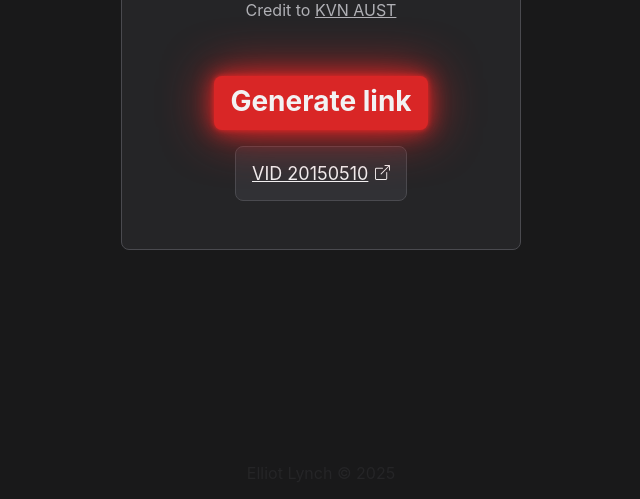
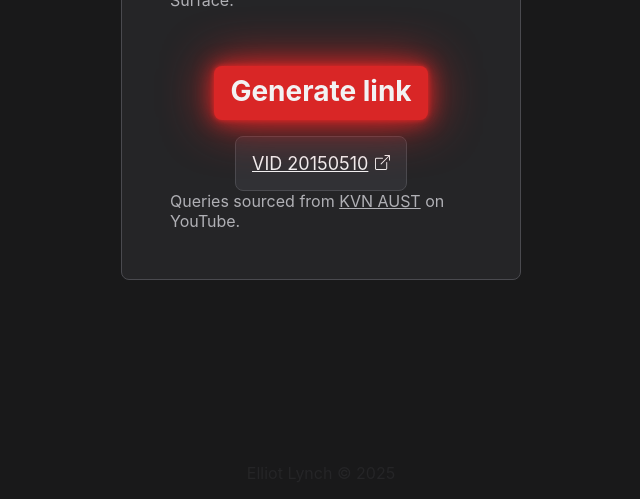
Before and after one commit to Elliot-Akande/noviewtube, a plain HTML site: page index.html in a window 1280 px wide. Shown: the part 301-800 px from the top of the page, without its empty margins (319-959 px from the left). Drawn offline with Linux system fonts and the light colour scheme.

Commit message:
feat: tagline

```diff
--- a/index.html
+++ b/index.html
@@ -3,18 +3,22 @@
   <head>
     <meta charset="UTF-8" />
     <meta name="viewport" content="width=device-width, initial-scale=1.0" />
+    <script src="bundle.js" defer></script>
     <title>NoViewTube</title>
   </head>
   <body>
     <main>
       <div class="container">
         <h1>NoViewTube</h1>
-        <p>Credit to <a href="https://www.youtube.com/@KVNAUST">KVN AUST</a></p>
+        <p class="tagline">Beyond the Algorithm, Beneath the Surface.</p>
         <button class="generate">Generate link</button>
         <div class="link-container">
           <a class="link" href="#" target="_blank"></a>
         </div>
-        <script src="bundle.js"></script>
+        <p>
+          Queries sourced from
+          <a href="https://www.youtube.com/@KVNAUST">KVN AUST</a> on YouTube.
+        </p>
       </div>
     </main>
     <footer>
```
